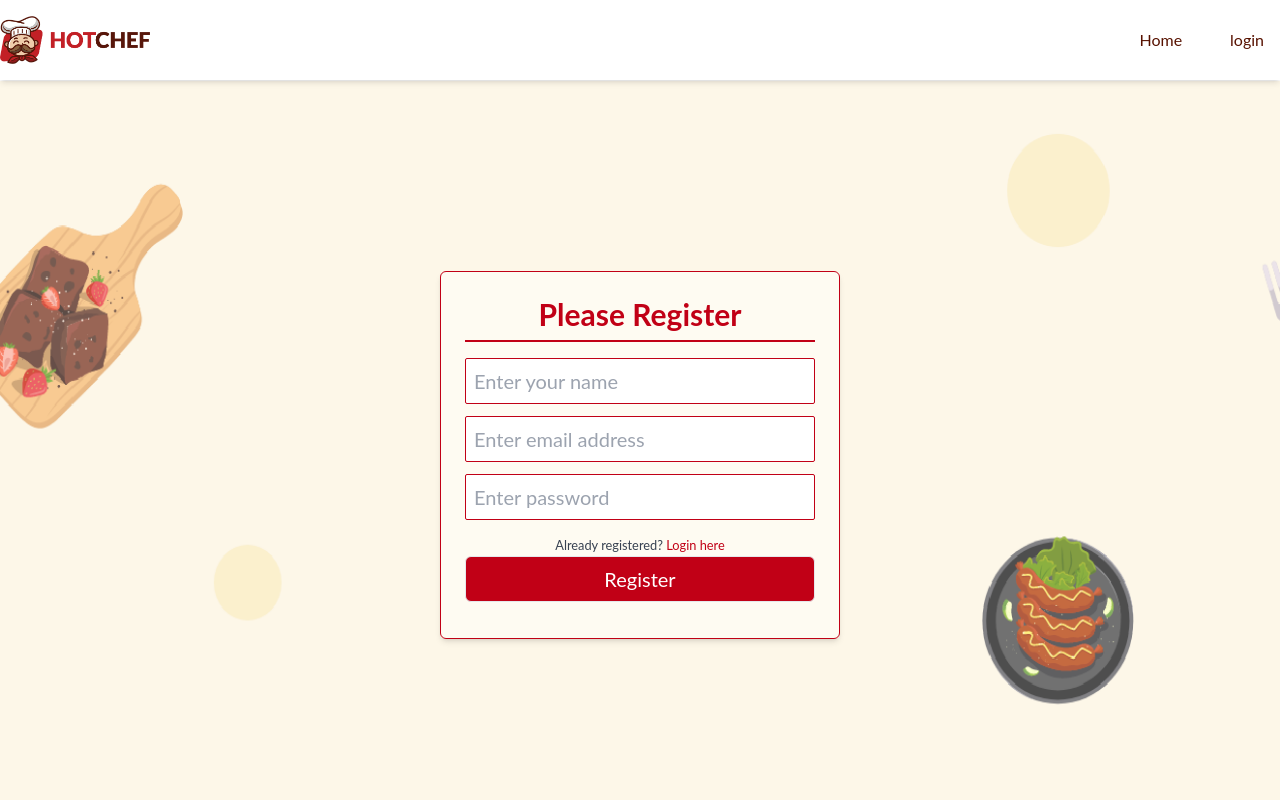
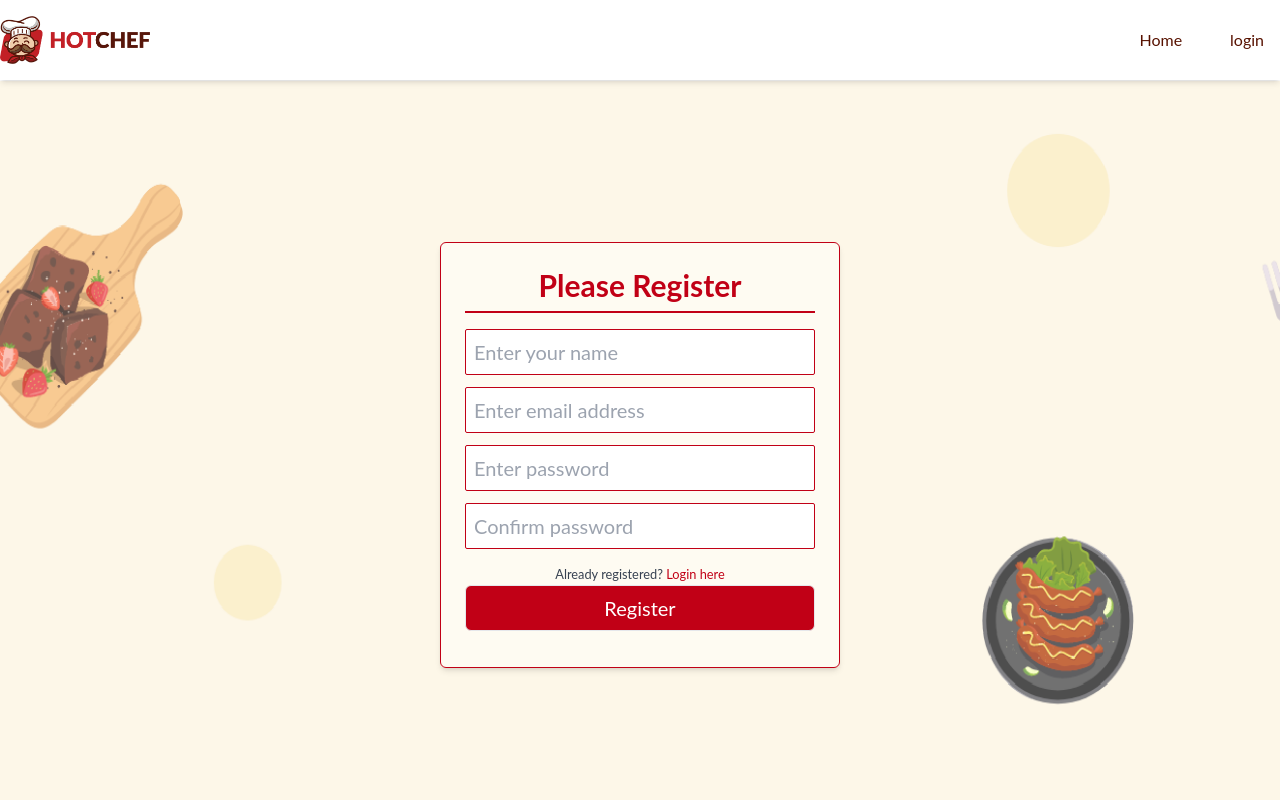
Before and after one commit to najmulhc/hotchef, a React (Create React App) app: page /register in a window 1280 px wide. Shown: the top 800 px of the page. Built offline with nearby package versions, Linux system fonts and the light colour scheme; no server answers.

Commit message:
confirm password added on register form

```diff
--- a/src/Components/Register.js
+++ b/src/Components/Register.js
@@ -1,5 +1,5 @@
 import React, { useState } from 'react';
-import { Link } from "react-router-dom";
+import { Link, useNavigate } from "react-router-dom";
 import {useCreateUserWithEmailAndPassword, useUpdateProfile} from 'react-firebase-hooks/auth';
 import {auth} from '../firebase.init'
 import loginBanner from "./img/loginBanner.png";
@@ -8,20 +8,25 @@ const Register = () => {
     const [displayName, setDisplayName] = useState('');
     const [email, setEmail] = useState('');
     const [password, setPassword] = useState('');
+    const [confirmPassword, setConfirmPassword] = useState('');
     const [
         createUserWithEmailAndPassword, user, loading, error
     ] = useCreateUserWithEmailAndPassword(auth);
     const [updateProfile, updating, updateError] = useUpdateProfile(auth);
+    const navigate = useNavigate()
 
     const register = async (e) => {
         e.preventDefault();
         console.log (email, password);
+       if(password === confirmPassword){
         await createUserWithEmailAndPassword(email,password);
         await updateProfile({displayName: displayName});
+       }
 
     }
     if(user){
         console.log(user);
+        navigate('/')
     }
     return (
         <div className=" mt-20  ">
@@ -60,6 +65,13 @@ const Register = () => {
                   onChange={(e)=> setPassword(e.target.value) }
                   required
                 />
+                <input
+                  type="password"
+                  className="w-full border rounded-sm border-lal text-xl mb-3 p-2 "
+                  placeholder="Confirm password"
+                  onChange={(e)=> setConfirmPassword(e.target.value) }
+                  required
+                />
                 <small className="text-gray-700 m-0 p-0 text-left">
                  Already registered?{" "}
                   <Link to="/login" class="text-lal">
```
